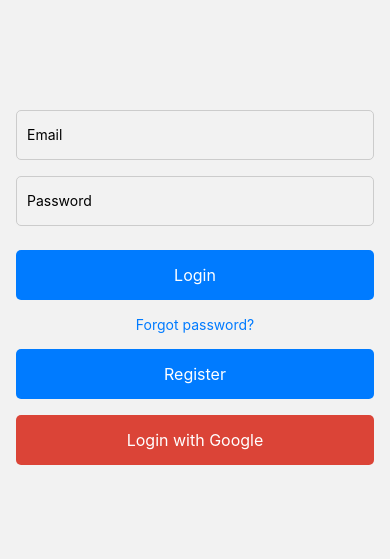
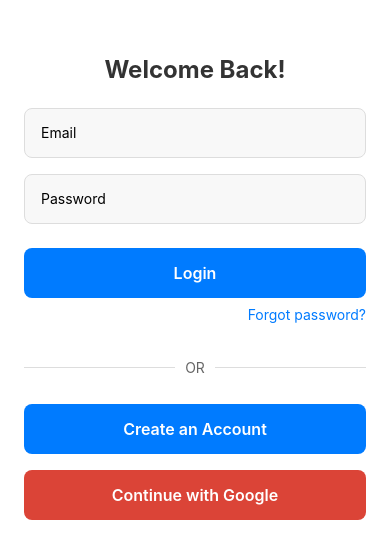
Before and after one commit to tojinguyen/online_ordering_food, a React Native app: screen /Login in a window 390 px wide. Shown: the part 131-690 px from the top of the page. Built offline with nearby package versions, Linux system fonts and the light colour scheme.

Commit message:
update login screen

```diff
--- /dev/null
+++ b/src/dtos/auth/ResetPasswordDto.ts
@@ -0,0 +1,17 @@
+export interface SendCodeResetPasswordRequestDto {
+  email: string;
+}
+
+export interface SendCodeResetPasswordResponseDto {
+  message: string;
+}
+
+export interface VerifyResetPasswordCodeRequestDto {
+  email: string;
+  password: string;
+  code: string;
+}
+
+export interface VerifyResetPasswordCodeResponseDto {
+  resetSuccess: boolean;
+}
--- a/src/screens/auth/LoginScreen.tsx
+++ b/src/screens/auth/LoginScreen.tsx
@@ -15,6 +15,8 @@ const LoginScreen = ({ navigation }: LoginScreenProps) => {
   const { login, isAuthenticated } = useAuth();
   const [email, setEmail] = useState("");
   const [password, setPassword] = useState("");
+  const [isLoading, setIsLoading] = useState(false);
+  const [error, setError] = useState("");
 
   useEffect(() => {
     if (isAuthenticated) {
@@ -24,6 +26,19 @@ const LoginScreen = ({ navigation }: LoginScreenProps) => {
   }, [isAuthenticated, navigation]);
 
   const handleLogin = async () => {
+    if (!email || !password) {
+      setError("Please fill in all fields");
+      return;
+    }
+
+    if (!email.includes("@")) {
+      setError("Please enter a valid email address");
+      return;
+    }
+
+    setError("");
+    setIsLoading(true);
+
     const credentials: LoginRequestDto = {
       email,
       password,
@@ -32,13 +47,13 @@ const LoginScreen = ({ navigation }: LoginScreenProps) => {
     try {
       await login(credentials);
 
-      if (isAuthenticated) {
-        console.log("Login successful");
-      } else {
-        Alert.alert("Login Failed");
+      if (!isAuthenticated) {
+        setError("Invalid email or password");
       }
     } catch (error) {
-      Alert.alert("Login Error");
+      setError("An error occurred. Please try again later.");
+    } finally {
+      setIsLoading(false);
     }
   };
 
@@ -46,35 +61,64 @@ const LoginScreen = ({ navigation }: LoginScreenProps) => {
     navigation.navigate("Register");
   };
 
+  const handleForgotPassword = () => {
+    navigation.navigate("ForgotPassword");
+  };
+
   return (
     <View style={styles.container}>
+      <Text style={styles.title}>Welcome Back!</Text>
+
+      {error ? <Text style={styles.errorText}>{error}</Text> : null}
+
       <TextInput
         placeholder="Email"
         style={styles.input}
         keyboardType="email-address"
         autoCapitalize="none"
         onChangeText={setEmail}
+        value={email}
+        editable={!isLoading}
       />
       <TextInput
         placeholder="Password"
         style={styles.input}
         secureTextEntry
         onChangeText={setPassword}
+        value={password}
+        editable={!isLoading}
       />
-      <TouchableOpacity style={styles.button} onPress={handleLogin}>
-        <Text style={styles.buttonText}>Login</Text>
+      <TouchableOpacity
+        style={[styles.button, isLoading && styles.buttonDisabled]}
+        onPress={handleLogin}
+        disabled={isLoading}
+      >
+        <Text style={styles.buttonText}>
+          {isLoading ? "Logging in..." : "Login"}
+        </Text>
       </TouchableOpacity>
-      <TouchableOpacity onPress={() => console.log("Forget Password")}>
-        <Text style={styles.link}>Forgot password?</Text>
+
+      <View style={styles.linkContainer}>
+        <TouchableOpacity onPress={handleForgotPassword}>
+          <Text style={styles.link}>Forgot password?</Text>
+        </TouchableOpacity>
+      </View>
+
+      <View style={styles.divider}>
+        <View style={styles.dividerLine} />
+        <Text style={styles.dividerText}>OR</Text>
+        <View style={styles.dividerLine} />
+      </View>
+
+      <TouchableOpacity style={styles.button} onPress={handleRegister}>
+        <Text style={styles.buttonText}>Create an Account</Text>
       </TouchableOpacity>
-      <TouchableOpacity style={styles.button} onPress={handleRegister}>
-        <Text style={styles.buttonText}>Register</Text>
-      </TouchableOpacity>
+
       <TouchableOpacity
         style={[styles.button, styles.googleButton]}
         onPress={() => console.log("Login with Google")}
       >
-        <Text style={styles.buttonText}>Login with Google</Text>
+        <Text style={styles.buttonText}>Continue with Google</Text>
       </TouchableOpacity>
     </View>
   );
@@ -85,7 +129,8 @@ const styles = StyleSheet.create({
     flex: 1,
     justifyContent: "center",
     alignItems: "center",
-    padding: 16,
+    padding: 24,
+    backgroundColor: '#fff',
   },
   logo: {
     width: 100,
@@ -95,32 +140,68 @@ const styles = StyleSheet.create({
   input: {
     width: "100%",
     height: 50,
-    borderColor: "#ccc",
+    borderColor: "#ddd",
     borderWidth: 1,
-    borderRadius: 5,
-    paddingHorizontal: 10,
+    borderRadius: 8,
+    paddingHorizontal: 16,
     marginBottom: 16,
+    backgroundColor: '#f8f8f8',
   },
   button: {
     width: "100%",
     height: 50,
     backgroundColor: "#007bff",
-    borderRadius: 5,
+    borderRadius: 8,
     justifyContent: "center",
     alignItems: "center",
     marginVertical: 8,
   },
+  buttonDisabled: {
+    backgroundColor: '#ccc',
+  },
   buttonText: {
     color: "#fff",
     fontSize: 16,
+    fontWeight: '600',
+  },
+  linkContainer: {
+    width: '100%',
+    alignItems: 'flex-end',
+    marginBottom: 16,
   },
   link: {
     color: "#007bff",
-    marginVertical: 8,
+    fontSize: 14,
+  },
+  errorText: {
+    color: '#dc3545',
+    marginBottom: 16,
+    textAlign: 'center',
+  },
+  divider: {
+    width: '100%',
+    flexDirection: 'row',
+    alignItems: 'center',
+    marginVertical: 20,
+  },
+  dividerLine: {
+    flex: 1,
+    height: 1,
+    backgroundColor: '#ddd',
+  },
+  dividerText: {
+    marginHorizontal: 10,
+    color: '#666',
   },
   googleButton: {
     backgroundColor: "#db4437",
   },
+  title: {
+    fontSize: 24,
+    fontWeight: 'bold',
+    marginBottom: 24,
+    color: '#333',
+  },
 });
 
 export default LoginScreen;
--- a/src/services/AuthService.ts
+++ b/src/services/AuthService.ts
@@ -9,6 +9,7 @@ import {
   VerifyRegisterCodeRequestDto,
   VerifyRegisterCodeResponseDto,
 } from "../dtos/auth/RegisterDto";
+import { SendCodeResetPasswordRequestDto } from "../dtos/auth/ResetPasswordDto";
 import { ApiClient } from "../utils/api/ApiClient";
 import { ApiResponse } from "../utils/api/ApiTypes";
 import {
@@ -104,4 +105,33 @@ export const AuthService = {
       throw new Error(error.message || "System Error");
     }
   },
+
+  forgotPassword: async (request: SendCodeResetPasswordRequestDto) => {
+    try {
+      const { email } = request;
+      const response = await ApiClient.post<ApiResponse<null>>(
+        "/auth/forgot-password",
+        { email }
+      );
+      return response.data;
+    } catch (error: any) {
+      throw new Error(error.message || "System Error");
+    }
+  },
+
+  resetPassword: async (
+    email: string,
+    password: string,
+    code: string
+  ): Promise<ApiResponse<null>> => {
+    try {
+      const response = await ApiClient.post<ApiResponse<null>>(
+        "/auth/reset-password",
+        { email, password, code }
+      );
+      return response.data;
+    } catch (error: any) {
+      throw new Error(error.message || "System Error");
+    }
+  },
 };
```
Also changed, not shown: src/screens/auth/ForgotPasswordScreen.tsx (added, +69 -0 lines), src/screens/auth/ResetPasswordScreen.tsx (added, +89 -0 lines), src/types/navigation.ts (+18 -0 lines).
